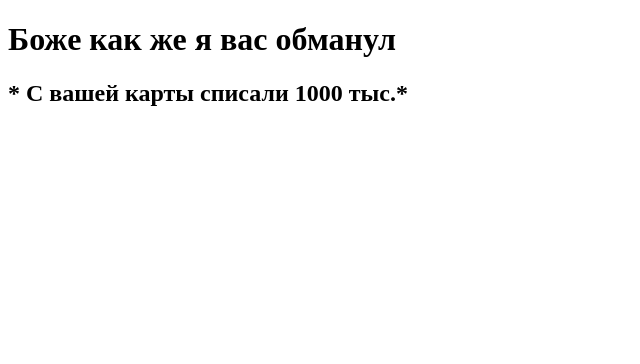
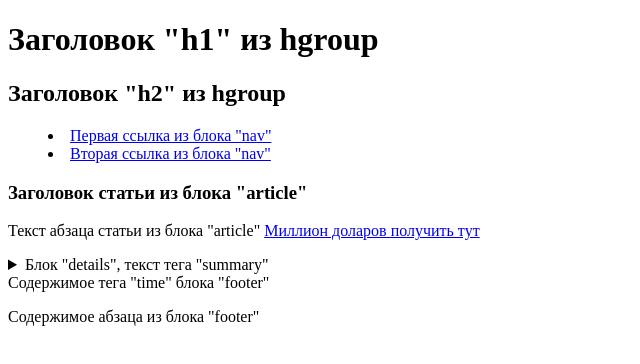
Before and after one commit to seTc1/test, a plain HTML site: page index.html in a window 1280 px wide. Shown: the whole page, without its empty margins (0-640 px from the left). Drawn offline with Linux system fonts and the light colour scheme.

Commit message:
Update index.html

```diff
--- a/index.html
+++ b/index.html
@@ -10,12 +10,53 @@
       <header>
          <hgroup>
             <h1>
-               Боже как же я вас обманул
+               Заголовок "h1" из hgroup
             </h1>
             <h2>
-               * С вашей карты списали 1000 тыс.*
+               Заголовок "h2" из hgroup
             </h2>
          </hgroup>
       </header>
+      <nav>
+         <menu>
+            <li>
+               <a href="link1.html">
+                  Первая ссылка из блока "nav"
+               </a>
+            </li>
+            <li>
+               <a href="link2.html">
+                  Вторая ссылка из блока "nav"
+               </a>
+            </li>
+         </menu>
+      </nav>
+      <section>
+         <article>
+            <h3>
+               Заголовок статьи из блока "article"
+            </h3>
+            <p>
+               Текст абзаца статьи из блока "article"
+               <a href="second.html">Миллион доларов получить тут</a>
+            </p>
+            <details>
+               <summary>
+                  Блок "details", текст тега "summary"
+               </summary>
+               <p>
+                  Абзац из блока "details"
+               </p>
+            </details>
+         </article>
+      </section>
+      <footer>
+         <time>
+            Содержимое тега "time" блока "footer"
+         </time>
+         <p>
+            Содержимое абзаца из блока "footer"
+         </p>
+      </footer>
    </body>
 </html>
```
